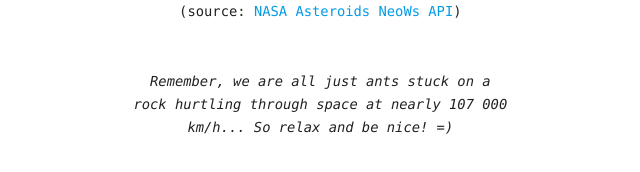
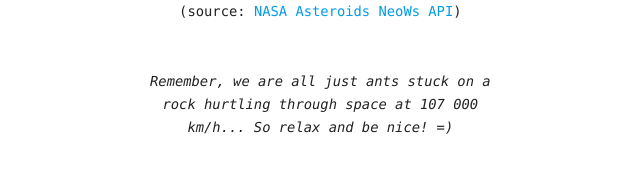
Before and after one commit to hellgrenj/galactic-dodgeball, a Svelte app: page / in a window 1280 px wide. Shown: the part 460-632 px from the top of the page, without its empty margins (280-920 px from the left). Built offline with nearby package versions, Linux system fonts and the light colour scheme; no server answers.

Commit message:
minor fix

```diff
--- a/src/App.svelte
+++ b/src/App.svelte
@@ -46,7 +46,7 @@
       <div class="col m10 s12">
         <p class="quote">
           Remember, we are all just ants stuck on a rock hurtling through space
-          at nearly 107 000 km/h... So relax and be nice! =)
+          at 107 000 km/h... So relax and be nice! =)
         </p>
       </div>
     </div>
```
